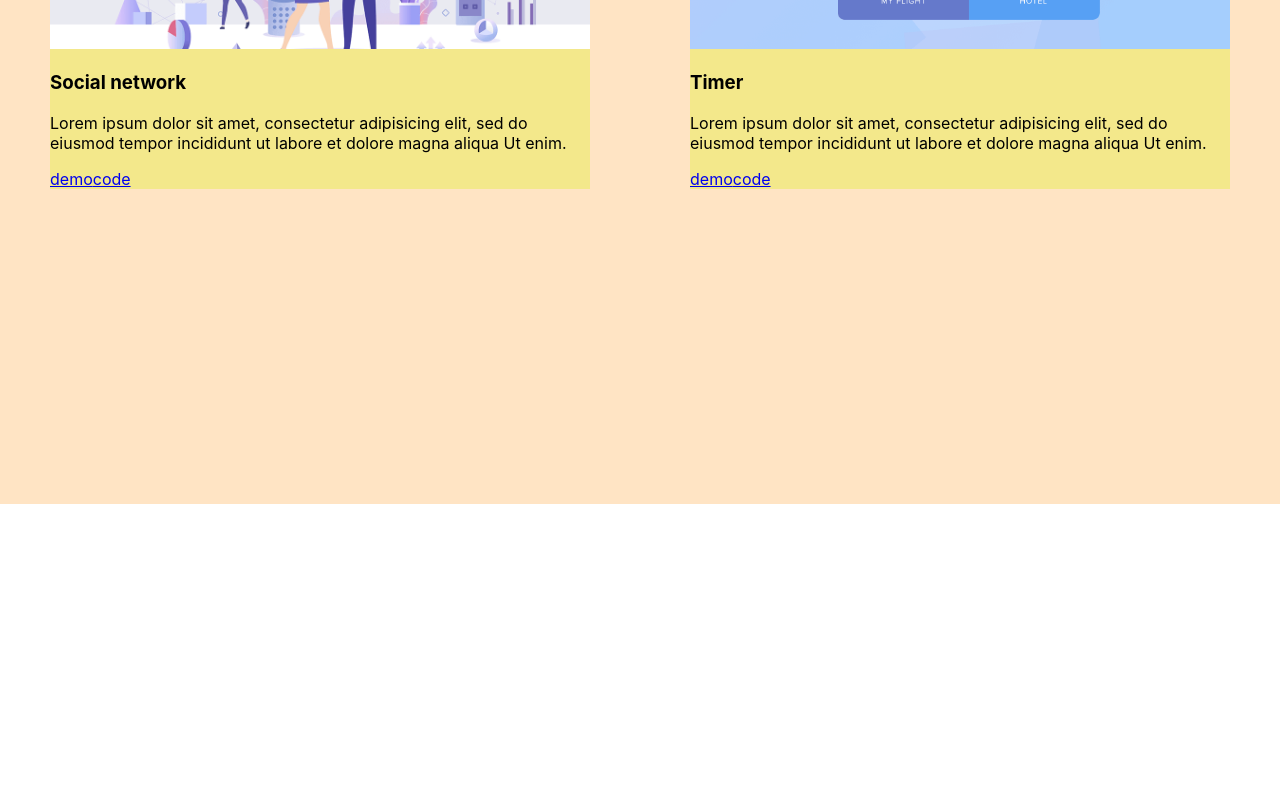
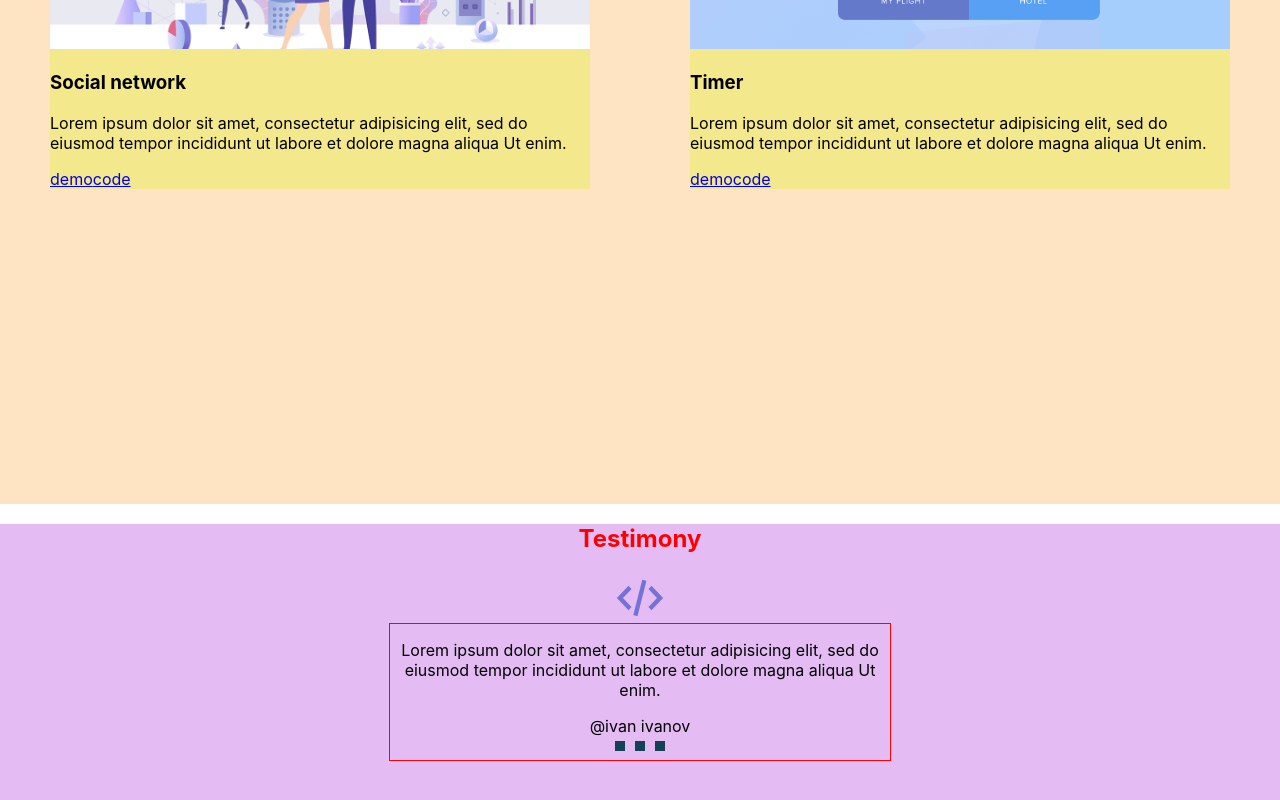
Before and after one commit to GlezovDmitriy/Portfolio, a React app: page / in a window 1280 px wide. Shown: the part 1990-2790 px from the top of the page. Before the commit the page ends 2494 px from the top, so only its background shows below. Built offline with nearby package versions, Linux system fonts and the light colour scheme.

Commit message:
added Testimony section

```diff
--- a/src/App.tsx
+++ b/src/App.tsx
@@ -4,6 +4,7 @@
 import Main from "./layout/sections/main/Main";
 import Skills from "./layout/sections/skills/skills";
 import {Works} from "./layout/sections/works/Works";
+import {Testimony} from "./layout/sections/testimony/Testimony";
 
 
 function App() {
@@ -13,6 +14,7 @@
             <Main/>
             <Skills/>
             <Works/>
+            <Testimony/>
         </div>
     );
 }
--- /dev/null
+++ b/src/components/slider/Slider.tsx
@@ -0,0 +1,54 @@
+import React from 'react';
+import styled from "styled-components";
+import {FlexWrapper} from "../FlexWrapper";
+
+export const Slider = () => {
+    return (
+        <StyledSlider>
+            <FlexWrapper>
+                <Slide>
+                    <Text>Lorem ipsum dolor sit amet,
+                        consectetur adipisicing elit,
+                        sed do eiusmod tempor incididunt
+                        ut labore et dolore magna aliqua
+                        Ut enim.</Text>
+                    <Name>@ivan ivanov</Name>
+                </Slide>
+            </FlexWrapper>
+<Pagination>
+    <span> </span>
+    <span> </span>
+    <span> </span>
+</Pagination>
+        </StyledSlider>
+    );
+};
+
+const StyledSlider = styled.div`
+border: 1px solid red;
+  max-width: 500px;
+  display: flex;
+  flex-direction: column;
+  align-items: center;
+
+`
+const Slide = styled.div`
+
+  text-align: center;
+`
+const Text = styled.p`
+
+`
+
+const Name = styled.span`
+
+`
+const Pagination = styled.span`
+  span {
+    display: inline-block;
+    width: 10px;
+    height: 10px;
+    margin: 5px;
+    background-color: #144059;
+  }
+`
--- /dev/null
+++ b/src/layout/sections/testimony/Testimony.tsx
@@ -0,0 +1,26 @@
+import React from 'react';
+import styled from "styled-components";
+import {SectionTitle} from "../../../components/SectionTitle";
+import Icon from "../../../components/icon/Icon";
+import {Slider} from "../../../components/slider/Slider";
+import {FlexWrapper} from "../../../components/FlexWrapper";
+
+export const Testimony = () => {
+    return (
+        <StyledTestimony>
+            <SectionTitle>Testimony</SectionTitle>
+            <FlexWrapper direction={"column"} align={"center"}>
+                <Icon iconId={"html"}/>
+                <Slider/>
+            </FlexWrapper>
+
+        </StyledTestimony>
+);
+};
+
+const StyledTestimony = styled.section`
+min-height: 100vh;
+background-color: #e4bcf3;
+min-height: 50vh;
+align-items: center;
+`
```
Also changed, not shown: src/components/Menu.tsx (+7 -25 lines).
